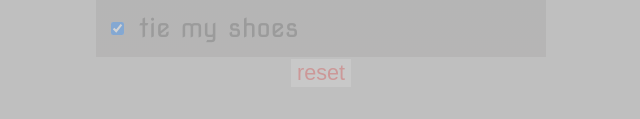
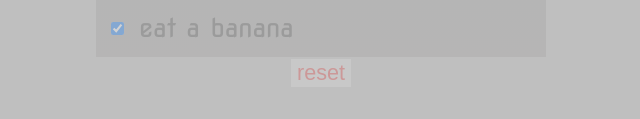
Before and after one commit to ab7/mylist, a plain HTML site: page index.html in a window 1280 px wide. Shown: the part 409-528 px from the top of the page, 319-959 px from the left. Drawn offline with nearby package versions, Linux system fonts and the light colour scheme; a web font is replaced by a local one.

Commit message:
demo text change

```diff
--- a/index.html
+++ b/index.html
@@ -93,7 +93,7 @@
             <form>
               <input class="checkBox floatL" type="checkbox" checked>
               <span class="itemContent floatL">
-                tie my shoes
+                eat a banana
               </span>
               <button class="delete floatR">
                 X
```
